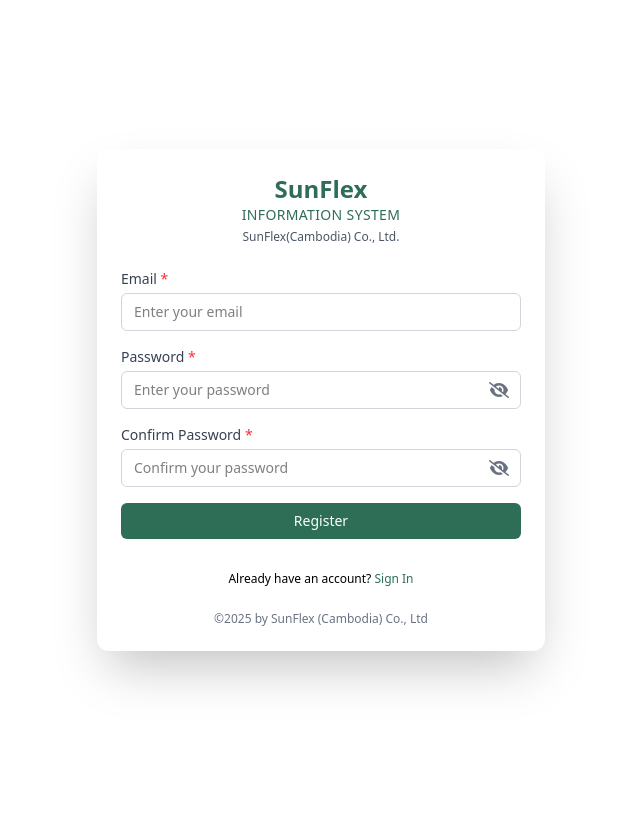
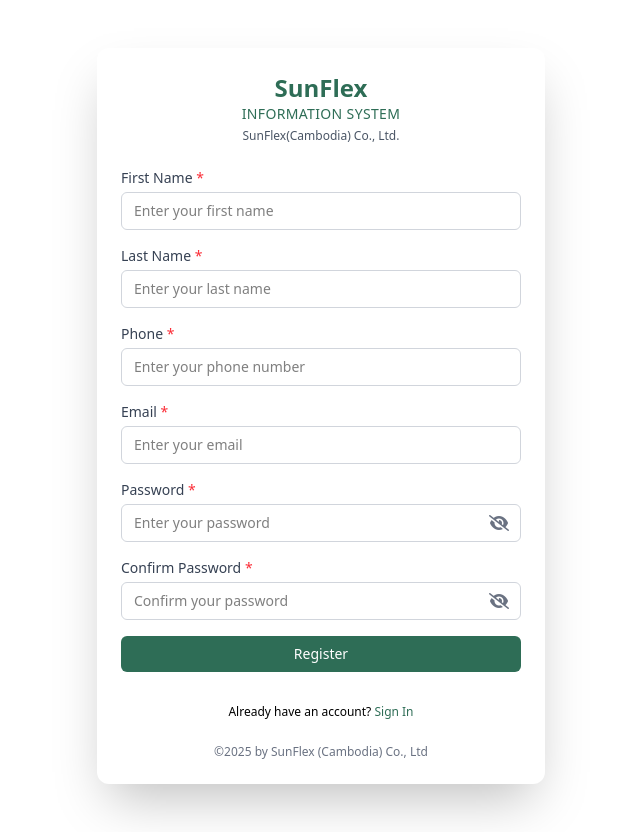
Before and after one commit to sinysen11/thesis-hr-management-system-website, a Vue app: page /signup in a window 1280 px wide. Shown: the whole page, without its empty margins (319-959 px from the left). Before the commit the page ends 800 px from the top, so only its background shows below. Built offline with nearby package versions, Linux system fonts and the light colour scheme; no server answers.

Commit message:
s_1: integrate api sign up

```diff
--- a/src/views/signUp/index.vue
+++ b/src/views/signUp/index.vue
@@ -15,9 +15,48 @@
       <!-- Form -->
       <form @submit.prevent="handleRegister" class="space-y-4">
         <div>
-          <label class="block text-sm font-medium text-gray-700"
-            >Email <span class="text-red-500">*</span></label
-          >
+          <label class="block text-sm font-medium text-gray-700">
+            First Name <span class="text-red-500">*</span>
+          </label>
+          <input
+            v-model="first_name"
+            type="text"
+            required
+            class="mt-1 block w-full px-3 py-2 border border-gray-300 rounded-md focus:outline-none focus:ring-2 focus:ring-[#2e6d56] transition text-sm"
+            placeholder="Enter your first name"
+          />
+        </div>
+
+        <div>
+          <label class="block text-sm font-medium text-gray-700">
+            Last Name <span class="text-red-500">*</span>
+          </label>
+          <input
+            v-model="last_name"
+            type="text"
+            required
+            class="mt-1 block w-full px-3 py-2 border border-gray-300 rounded-md focus:outline-none focus:ring-2 focus:ring-[#2e6d56] transition text-sm"
+            placeholder="Enter your last name"
+          />
+        </div>
+
+        <div>
+          <label class="block text-sm font-medium text-gray-700">
+            Phone <span class="text-red-500">*</span>
+          </label>
+          <input
+            v-model="phone"
+            type="text"
+            required
+            class="mt-1 block w-full px-3 py-2 border border-gray-300 rounded-md focus:outline-none focus:ring-2 focus:ring-[#2e6d56] transition text-sm"
+            placeholder="Enter your phone number"
+          />
+        </div>
+
+        <div>
+          <label class="block text-sm font-medium text-gray-700">
+            Email <span class="text-red-500">*</span>
+          </label>
           <input
             v-model="email"
             type="email"
@@ -100,21 +139,50 @@
   </div>
 </template>
 
-<script setup>
-import { ref } from 'vue';
+<script>
+import axios from 'axios';
 
-const email = ref('');
-const password = ref('');
-const confirmPassword = ref('');
-const showPassword = ref(false);
-const showConfirmPassword = ref(false);
+export default {
+  data() {
+    return {
+      first_name: '',
+      last_name: '',
+      email: '',
+      phone: '',
+      password: '',
+      confirmPassword: '',
+      showPassword: false,
+      showConfirmPassword: false
+    };
+  },
+  methods: {
+    async handleRegister() {
+      if (this.password !== this.confirmPassword) {
+        alert('Passwords do not match!');
+        return;
+      }
 
-const handleRegister = () => {
-  if (password.value !== confirmPassword.value) {
-    alert('Passwords do not match!');
-    return;
+      try {
+        const response = await axios.post(
+          'http://localhost:3000/api/v1/applicant/register',
+          {
+            first_name: this.first_name,
+            last_name: this.last_name,
+            email: this.email,
+            password: this.password,
+            phone: this.phone
+          }
+        );
+
+        alert('Registration successful!');
+        console.log('Response:', response.data);
+
+        this.$router.push('/login');
+      } catch (error) {
+        console.error('Error registering:', error);
+        alert('Registration failed, please try again.');
+      }
+    }
   }
-  // Submit logic here (e.g., API call)
-  console.log({ email: email.value, password: password.value });
 };
 </script>
```
